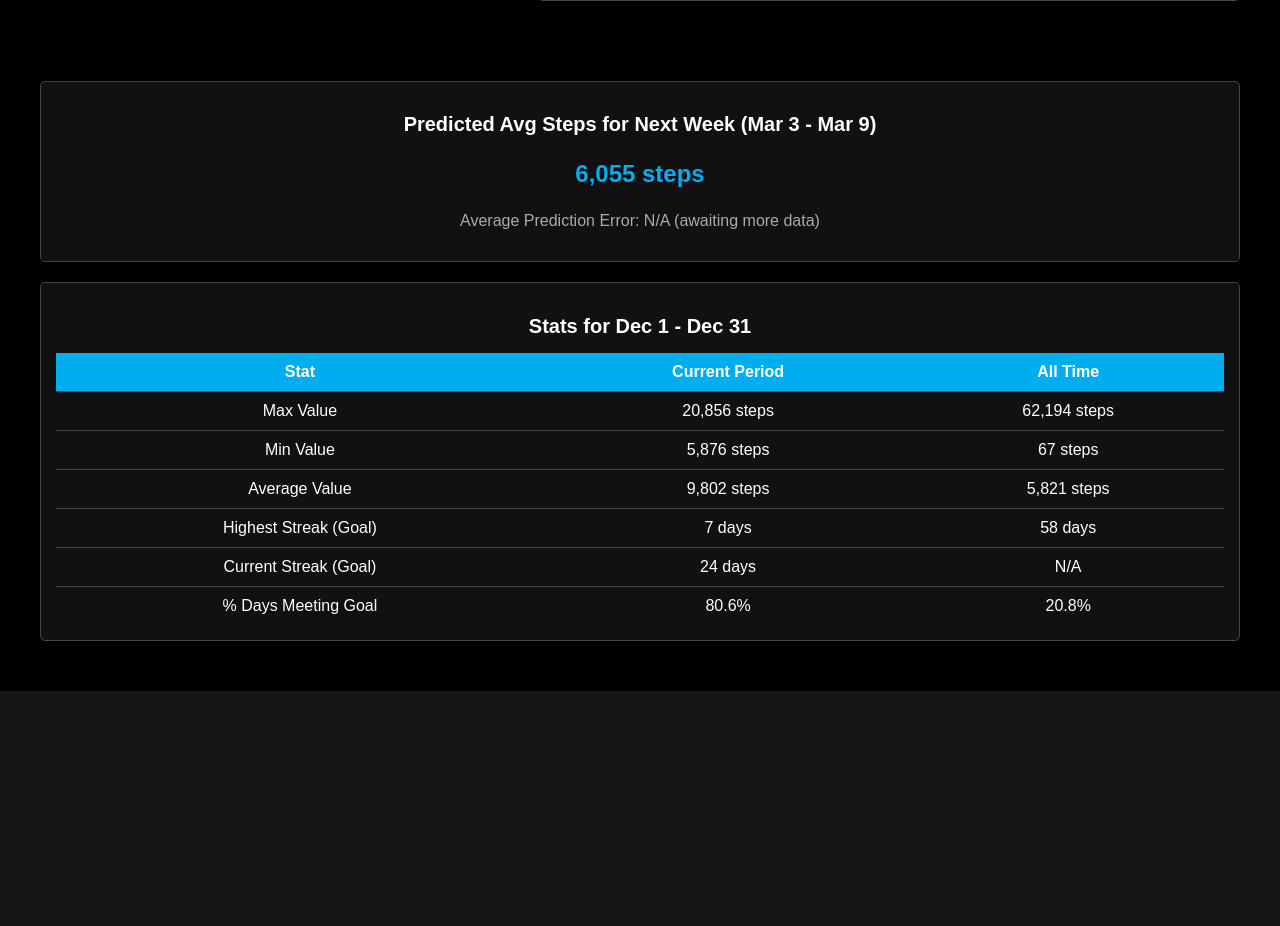
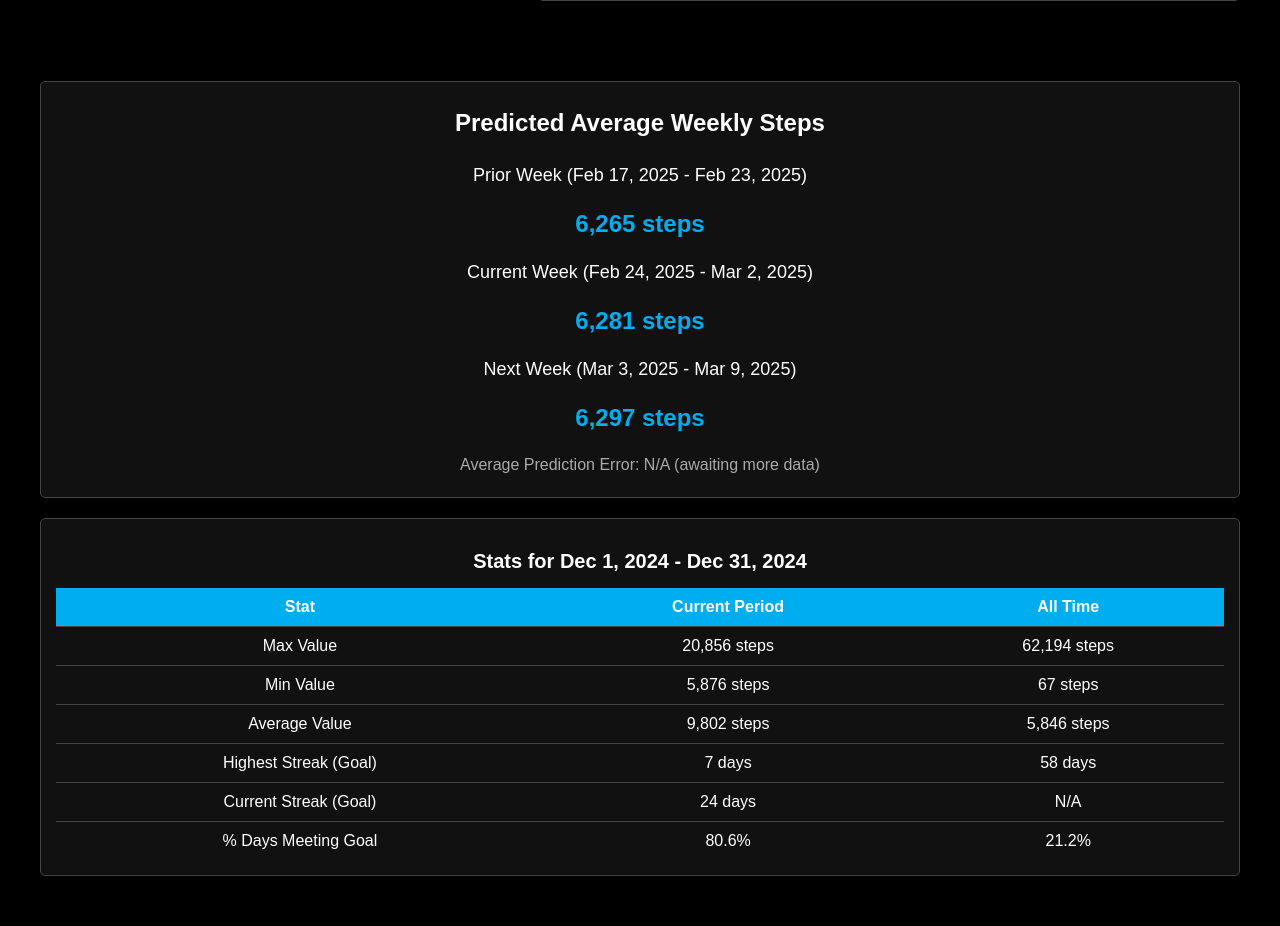
Before and after one commit to alcytorres/pure_health, a Flask app: page /?data_type=steps&year=2024&month=12 in a window 1280 px wide. Shown: the part 616-1542 px from the top of the page. Before the commit the page ends 1307 px from the top, so only its background shows below. Run offline with Flask 3, Linux system fonts and the light colour scheme.

Commit message:
Add steps data for Jan and Feb of 2025

```diff
--- a/app.py
+++ b/app.py
@@ -5,7 +5,6 @@ import calendar
 import pandas as pd
 from sklearn.linear_model import LinearRegression
 import numpy as np
-# NEW: For file operations
 import os
 
 app = Flask(__name__)
@@ -24,91 +23,95 @@ month_names = [
     'July', 'August', 'September', 'October', 'November', 'December'
 ]
 
-# NEW: Function to save prediction to CSV
+# NEW: Function to train the model (extracted for reuse)
+def train_steps_model():
+    df = pd.read_csv('steps_data.csv', parse_dates=['date'])
+    df = df[(df['date'].dt.year <= 2023) | ((df['date'].dt.year == 2025) & (df['date'] <= '2025-02-28'))]
+    df['week'] = df['date'].dt.isocalendar().week
+    df['year'] = df['date'].dt.year
+    weekly_avg = df.groupby(['year', 'week'])['steps'].mean().reset_index()
+    weekly_avg['weight'] = np.where(weekly_avg['year'] == 2025, 1.2, 1.0)
+    X = weekly_avg[['year', 'week']]
+    y = weekly_avg['steps']
+    weights = weekly_avg['weight']
+    model = LinearRegression()
+    model.fit(X, y, sample_weight=weights)
+    return model
+
+# NEW: Function to save prediction if not already present
 def save_prediction(prediction, week_start, week_end):
     file_exists = os.path.isfile('step_predictions.csv')
-    with open('step_predictions.csv', 'a', newline='') as f:
-        writer = csv.writer(f)
-        if not file_exists:
-            writer.writerow(['week_start', 'week_end', 'predicted_steps'])
-        writer.writerow([week_start.strftime('%Y-%m-%d'), week_end.strftime('%Y-%m-%d'), prediction])
+    predictions = []
+    if file_exists:
+        with open('step_predictions.csv', 'r') as f:
+            reader = csv.DictReader(f)
+            predictions = [(row['week_start'], float(row['predicted_steps'])) for row in reader]
+
+    week_start_str = week_start.strftime('%Y-%m-%d')
+    if not any(p[0] == week_start_str for p in predictions):
+        with open('step_predictions.csv', 'a', newline='') as f:
+            writer = csv.writer(f)
+            if not file_exists:
+                writer.writerow(['week_start', 'week_end', 'predicted_steps'])
+            writer.writerow([week_start_str, week_end.strftime('%Y-%m-%d'), prediction])
 
 # NEW: Function to evaluate predictions
 def evaluate_predictions():
     try:
-        # Load actual steps and predictions
         steps_df = pd.read_csv('steps_data.csv', parse_dates=['date'])
         preds_df = pd.read_csv('step_predictions.csv', parse_dates=['week_start', 'week_end'])
-
-        # Calculate weekly averages from actual data
         steps_df['week_start'] = steps_df['date'] - pd.to_timedelta(steps_df['date'].dt.weekday + 1, unit='D') + pd.offsets.Week(weekday=6)
         weekly_actual = steps_df.groupby('week_start')['steps'].mean().reset_index()
-
-        # Merge with predictions where actual data exists
         merged = preds_df.merge(weekly_actual, left_on='week_start', right_on='week_start', how='inner')
         if merged.empty:
-            return None  # No overlapping data yet
-
-        # Calculate Mean Absolute Error
+            return None
         mae = abs(merged['predicted_steps'] - merged['steps']).mean()
         return round(mae, 0)
     except Exception as e:
         print(f"Evaluation error: {e}")
         return None
 
-# NEW: Updated function to predict and save
-def predict_next_week_steps():
+# NEW: Updated function to predict for prior, current, and next weeks
+def predict_weekly_steps():
     try:
-        # Load and filter data (exclude 2024, include 2016-2023 and 2025 up to Feb 28)
-        df = pd.read_csv('steps_data.csv', parse_dates=['date'])
-        df = df[(df['date'].dt.year <= 2023) | ((df['date'].dt.year == 2025) & (df['date'] <= '2025-02-28'))]
+        model = train_steps_model()
+        current_date = datetime.now()
+        days_to_sunday = (6 - current_date.weekday() + 1) % 7
+        current_week_start = current_date + timedelta(days=days_to_sunday - 7)  # Adjust to current week's Sunday
 
-        # Group by week and calculate average steps
-        df['week'] = df['date'].dt.isocalendar().week
-        df['year'] = df['date'].dt.year
-        weekly_avg = df.groupby(['year', 'week'])['steps'].mean().reset_index()
+        # Define week ranges
+        weeks = [
+            (current_week_start - timedelta(days=7), "Prior Week"),  # Prior week
+            (current_week_start, "Current Week"),                    # Current week
+            (current_week_start + timedelta(days=7), "Next Week")    # Next week
+        ]
 
-        # Weight 2025 data higher
-        weekly_avg['weight'] = np.where(weekly_avg['year'] == 2025, 1.2, 1.0)
+        predictions = []
+        for week_start, label in weeks:
+            week_end = week_start + timedelta(days=6)
+            # NEW: Updated to include full year for display
+            week_range = f"{week_start.strftime('%b %-d, %Y')} - {week_end.strftime('%b %-d, %Y')}"
+            week_num = week_start.isocalendar()[1]
+            year = week_start.year
+            prediction = model.predict([[year, week_num]])[0]
+            prediction = round(prediction, 0)
 
-        # Prepare features and target
-        X = weekly_avg[['year', 'week']]
-        y = weekly_avg['steps']
-        weights = weekly_avg['weight']
+            # Save only if not already present
+            save_prediction(prediction, week_start, week_end)
 
-        # Train model
-        model = LinearRegression()
-        model.fit(X, y, sample_weight=weights)
+            predictions.append({
+                'label': label,
+                'week_range': week_range,
+                'prediction': prediction
+            })
 
-        # Use current date dynamically
-        current_date = datetime.now()
-        current_week = current_date.isocalendar()[1]
-        current_year = current_date.year
-        next_week = current_week + 1
-        next_year = current_year if next_week <= 52 else current_year + 1
-        next_week = next_week % 52 if next_week > 52 else next_week
-
-        # Calculate next week's date range
-        days_to_sunday = (6 - current_date.weekday() + 1) % 7
-        week_start = current_date + timedelta(days=days_to_sunday)
-        week_end = week_start + timedelta(days=6)
-        week_range = f"{week_start.strftime('%b %-d')} - {week_end.strftime('%b %-d')}"
-
-        # Predict steps for next week
-        prediction = model.predict([[next_year, next_week]])[0]
-        prediction = round(prediction, 0)
-
-        # NEW: Save the prediction
-        save_prediction(prediction, week_start, week_end)
-
-        return prediction, week_range
+        return predictions
     except Exception as e:
         print(f"Prediction error: {e}")
-        return 0, "N/A"
+        return [{'label': label, 'week_range': 'N/A', 'prediction': 0} for label in ["Prior Week", "Current Week", "Next Week"]]
 
 @app.route('/', methods=['GET'])
 def index():
-    # Existing logic (unchanged)
     data_type = request.args.get('data_type', 'steps')
     if data_type not in data_types:
         data_type = 'steps'
@@ -288,15 +291,14 @@ def index():
     current_stats = calculate_stats(date_value_list, goal)
     all_time_stats = calculate_stats([(d, v) for d, v in all_data.items()], goal)
 
-    start_display = range_start.strftime('%b') + " " + str(range_start.day)
-    end_display = range_end.strftime('%b') + " " + str(range_end.day)
+    start_display = range_start.strftime('%b %-d, %Y')
+    end_display = range_end.strftime('%b %-d, %Y')
     stats_range = start_display + " - " + end_display
 
-    # NEW: Get prediction, week range, and evaluation for steps only
-    prediction, week_range = predict_next_week_steps() if data_type == 'steps' else (None, None)
+    # NEW: Get predictions and evaluation for steps only
+    weekly_predictions = predict_weekly_steps() if data_type == 'steps' else None
     prediction_error = evaluate_predictions() if data_type == 'steps' else None
 
-    # Existing render_template with updated variables
     return render_template(
         'index.html',
         month_data=month_data,
@@ -316,9 +318,8 @@ def index():
         stats_range=stats_range,
         current_stats=current_stats,
         all_time_stats=all_time_stats,
-        prediction=prediction,
-        week_range=week_range,
-        prediction_error=prediction_error  # NEW: Pass error to template
+        weekly_predictions=weekly_predictions,  # NEW: Pass list of predictions
+        prediction_error=prediction_error
     )
 
 if __name__ == '__main__':
--- a/static/style.css
+++ b/static/style.css
@@ -304,15 +304,15 @@ body {
   background: #111;
   border: 1px solid #444;
   border-radius: 5px;
-  padding: 15px;
+  padding: 7px;
   box-sizing: border-box;
   text-align: center;
 }
 
 .prediction-title {
-  font-size: 20px;
+  font-size: 24px;
   color: #fff;
-  margin-bottom: 10px;
+  margin-bottom: 28px;
 }
 
 .prediction-value {
@@ -321,9 +321,16 @@ body {
   color: #00adee;
 }
 
-/* NEW: Style for prediction error */
 .prediction-error {
   font-size: 16px;
   color: #aaa;
   margin-top: 10px;
 }
+
+/* NEW: Style for prediction week labels */
+.prediction-week {
+  font-size: 18px;
+  color: #fff;
+  margin-bottom: 5px;
+  margin-top: 15px;
+}
--- a/step_predictions.csv
+++ b/step_predictions.csv
@@ -1,3 +1,4 @@
 week_start,week_end,predicted_steps
 2025-03-03,2025-03-09,6055.0
-2025-03-03,2025-03-09,6055.0
+2025-02-17,2025-02-23,6017.0
+2025-02-24,2025-03-02,6036.0
--- a/steps_data.csv
+++ b/steps_data.csv
@@ -3285,3 +3285,62 @@ date,steps
 2024-12-29,10952
 2024-12-30,9821
 2024-12-31,10107
+2025-01-01,11798
+2025-01-02,10913
+2025-01-03,11217
+2025-01-04,7057
+2025-01-05,10028
+2025-01-06,9785
+2025-01-07,10114
+2025-01-08,5131
+2025-01-09,10220
+2025-01-10,11832
+2025-01-11,6953
+2025-01-12,10494
+2025-01-13,9715
+2025-01-14,5859
+2025-01-15,10045
+2025-01-16,7135
+2025-01-17,7400
+2025-01-18,10320
+2025-01-19,10084
+2025-01-20,8193
+2025-01-21,6337
+2025-01-22,8040
+2025-01-23,8412
+2025-01-24,3797
+2025-01-25,3400
+2025-01-26,9783
+2025-01-27,8343
+2025-01-28,6534
+2025-01-29,4110
+2025-01-30,4704
+2025-01-31,3640
+2025-02-01,4691
+2025-02-02,7919
+2025-02-03,10577
+2025-02-04,7536
+2025-02-05,1111
+2025-02-06,7939
+2025-02-07,5641
+2025-02-08,3637
+2025-02-09,3228
+2025-02-10,8030
+2025-02-11,8514
+2025-02-12,4962
+2025-02-13,8029
+2025-02-14,5832
+2025-02-15,12260
+2025-02-16,6656
+2025-02-17,8398
+2025-02-18,10721
+2025-02-19,4676
+2025-02-20,3009
+2025-02-21,4522
+2025-02-22,2584
+2025-02-23,1515
+2025-02-24,13719
+2025-02-25,3095
+2025-02-26,3696
+2025-02-27,7325
+2025-02-28,5825
--- a/templates/index.html
+++ b/templates/index.html
@@ -133,11 +133,14 @@
   </div>
 </div>
 
-<!-- NEW: Updated prediction section with error display -->
-{% if data_type == 'steps' and prediction is not none %}
+<!-- NEW: Updated prediction section with prior, current, next week predictions -->
+{% if data_type == 'steps' and weekly_predictions is not none %}
 <div class="prediction-section">
-  <h2 class="prediction-title">Predicted Avg Steps for Next Week ({{ week_range }})</h2>
-  <p class="prediction-value">{{ "{:,.0f}".format(prediction) }} steps</p>
+  <h2 class="prediction-title">Predicted Average Weekly Steps</h2>
+  {% for pred in weekly_predictions %}
+  <p class="prediction-week">{{ pred.label }} ({{ pred.week_range }})</p>
+  <p class="prediction-value">{{ "{:,.0f}".format(pred.prediction) }} steps</p>
+  {% endfor %}
   {% if prediction_error is not none %}
   <p class="prediction-error">Average Prediction Error: {{ "{:,.0f}".format(prediction_error) }} steps</p>
   {% else %}
```
Also changed, not shown: 2 other files.
